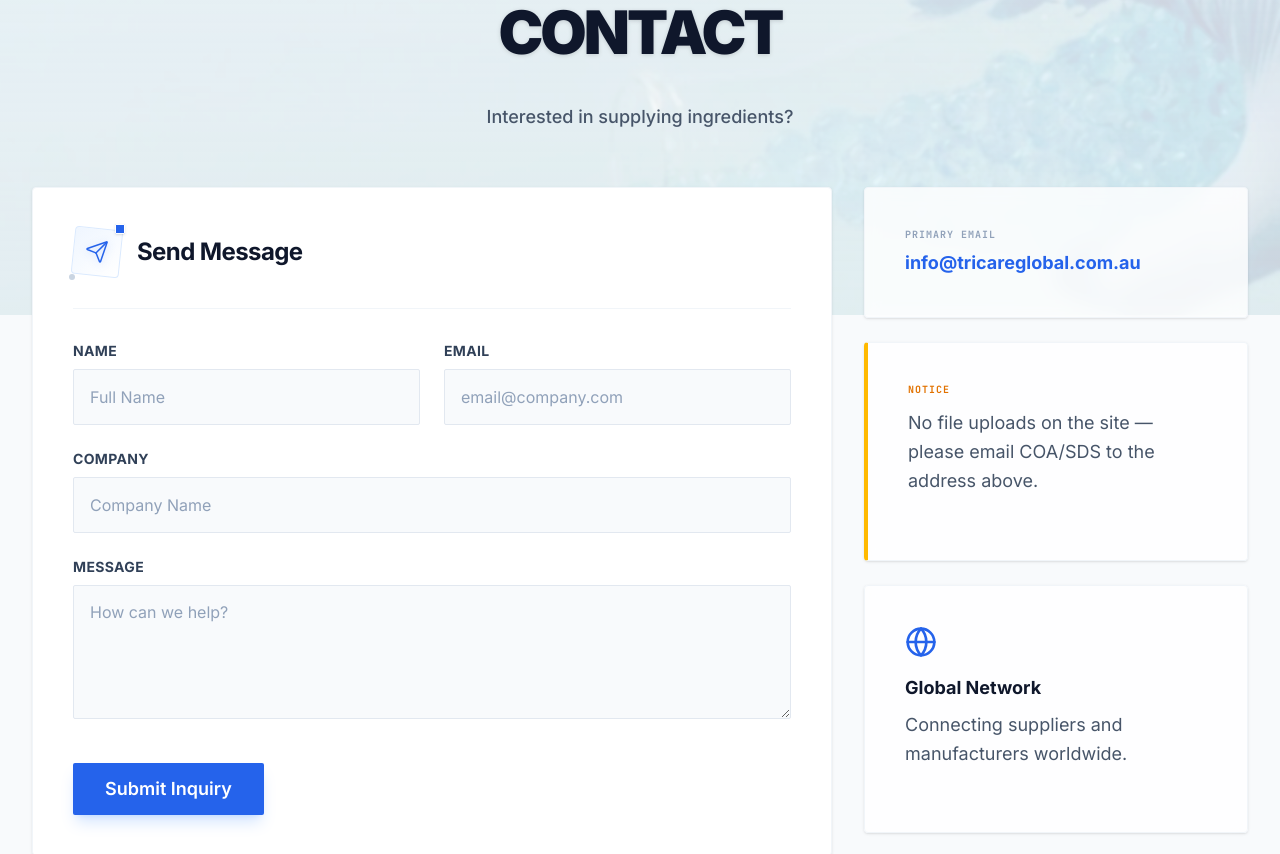
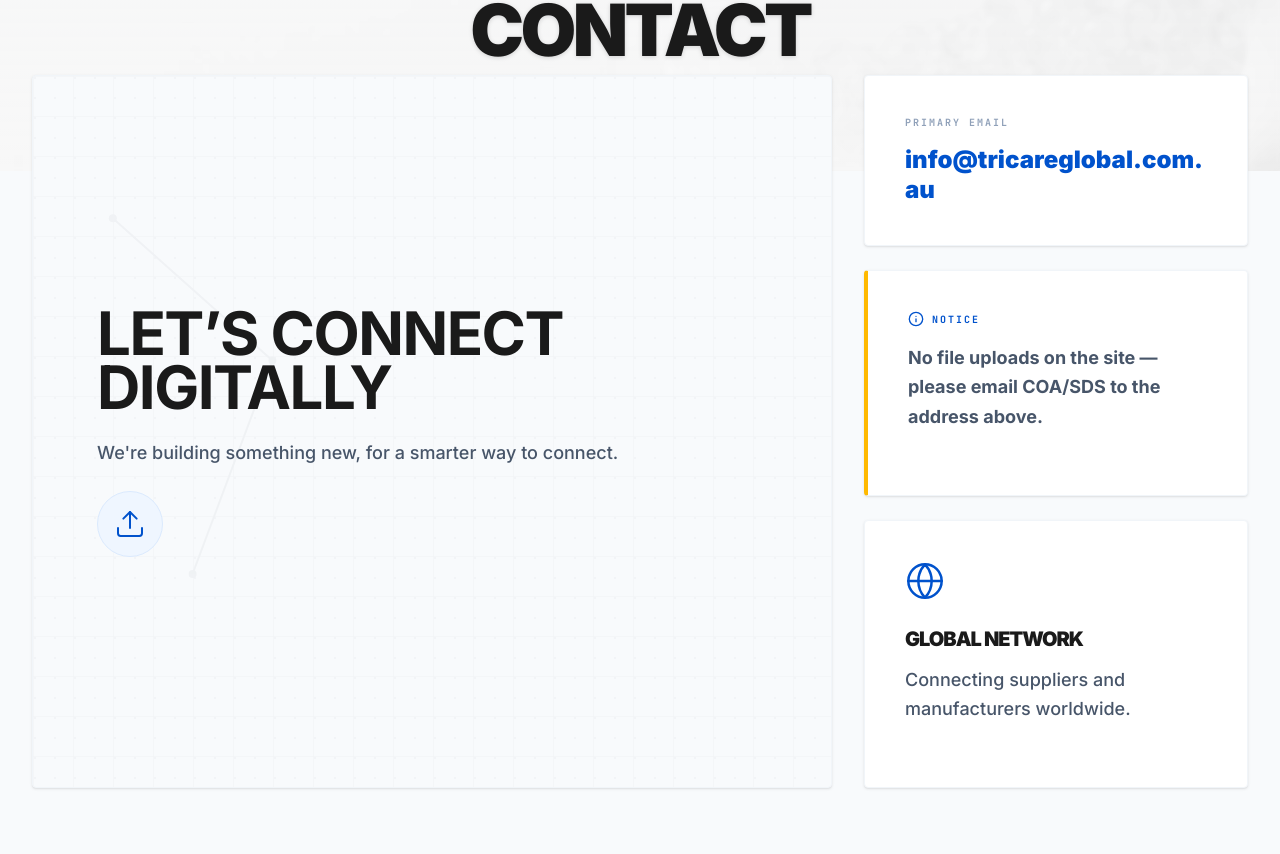
Before and after one commit to Dav010913/tricare-official, a Next.js app: page /contact in a window 1280 px wide. Shown: the part 269-1123 px from the top of the page. Built offline with nearby package versions, Linux system fonts and the light colour scheme.

Commit message:
Refactor: remove contact form, redesign contact page as visual-only, and cleanup dependencies

```diff
--- a/package.json
+++ b/package.json
@@ -17,13 +17,11 @@
   "devDependencies": {
     "@tailwindcss/postcss": "^4",
     "@types/node": "^20",
-    "@types/nodemailer": "^7.0.9",
     "@types/react": "^19",
     "@types/react-dom": "^19",
     "babel-plugin-react-compiler": "1.0.0",
     "eslint": "^9",
     "eslint-config-next": "16.1.6",
-    "nodemailer": "^8.0.1",
     "tailwindcss": "^4",
     "typescript": "^5"
   }
--- a/src/app/contact/page.tsx
+++ b/src/app/contact/page.tsx
@@ -1,178 +1,116 @@
 "use client";
 
-import { useState } from 'react';
-import { Mail, Info, Globe, Send, Loader2, CheckCircle2 } from 'lucide-react';
-import { TechIcon } from '@/components/TechIcon';
+import { Info, Globe, Upload } from 'lucide-react';
 import content from '@/data/content.json';
 
 export default function Contact() {
     const { contact } = content.pages;
     const { contactEmail } = content.siteConfig;
 
-    // 状态管理：idle | sending | success | error
-    const [status, setStatus] = useState<'idle' | 'sending' | 'success' | 'error'>('idle');
-
-    const handleSubmit = async (e: React.FormEvent<HTMLFormElement>) => {
-        e.preventDefault();
-        setStatus('sending');
-
-        const form = e.currentTarget;
-        const formData = new FormData(form);
-        const data = Object.fromEntries(formData.entries());
-
-        try {
-            const response = await fetch("/api/contact", {
-                method: "POST",
-                headers: { "Content-Type": "application/json" },
-                body: JSON.stringify(data),
-            });
-
-            if (response.ok) {
-                setStatus('success');
-                form.reset();
-            } else {
-                throw new Error('Failed to send message');
-            }
-        } catch (error) {
-            console.error("Submission error:", error);
-            setStatus('error');
-        }
-    };
-
     return (
-        <div className="flex flex-col gap-0 bg-slate-50">
+        <div className="flex flex-col gap-0 bg-slate-50 min-h-screen">
             {/* Hero Section */}
-            <section className="relative min-h-[60vh] flex items-center justify-center overflow-hidden">
+            <section className="relative min-h-[45vh] flex items-center justify-center overflow-hidden bg-white">
                 <div className="absolute inset-0 z-0">
                     <img
                         src="/hero-bg.png"
                         alt="Laboratory Background"
-                        className="w-full h-full object-cover opacity-20"
+                        className="w-full h-full object-cover opacity-15 grayscale"
                     />
-                    <div className="absolute inset-0 bg-white/10 backdrop-blur-[1px]" />
-                    <div className="absolute inset-0 bg-gradient-to-b from-blue-50/20 to-transparent" />
+                    <div className="absolute inset-0 bg-white/40 backdrop-blur-[2px]" />
+                    <div className="absolute inset-0 bg-gradient-to-b from-blue-50/10 to-transparent" />
                 </div>
 
-                <div className="container relative z-10 pt-24 pb-24 md:pt-32 md:pb-40">
+                <div className="container relative z-10 pt-32 pb-20">
                     <div className="max-w-3xl mx-auto text-center">
                         <div className="inline-flex items-center gap-3 mb-8">
                             <div className="h-[1px] w-12 bg-slate-300"></div>
-                            <span className="font-mono text-xs font-bold text-slate-500 tracking-[0.2em] uppercase">
+                            <span className="font-mono text-[10px] font-bold text-slate-400 tracking-[0.3em] uppercase">
                                 04 // COMMUNICATIONS
                             </span>
                             <div className="h-[1px] w-12 bg-slate-300"></div>
                         </div>
 
-                        <h1 className="text-3xl sm:text-4xl md:text-6xl font-black text-slate-900 tracking-tighter uppercase mb-8 drop-shadow-sm leading-tight">
-                            Contact
+                        <h1 className="text-4xl md:text-7xl font-black text-[#1A1A1A] tracking-tighter uppercase mb-6 drop-shadow-sm leading-none">
+                            CONTACT
                         </h1>
-
-                        <p className="text-lg md:text-xl text-slate-600 leading-relaxed font-medium">
-                            {contact.header}
-                        </p>
                     </div>
                 </div>
             </section>
 
             {/* Main Content */}
-            <section className="relative z-20 -mt-16 md:-mt-32 pb-24">
+            <section className="relative z-20 -mt-12 md:-mt-24 pb-24">
                 <div className="container">
-                    <div className="grid grid-cols-1 lg:grid-cols-3 gap-8 items-start">
-                        {/* Form Section */}
-                        <div className="lg:col-span-2 p-6 md:p-10 rounded-sm bg-white border border-slate-100 shadow-sm">
-                            <div className="flex items-center gap-4 mb-8 border-b border-slate-100 pb-8">
-                                <TechIcon icon={Send} className="w-10 h-10" />
-                                <h2 className="text-2xl font-bold text-slate-900 m-0">Send Message</h2>
+                    <div className="grid grid-cols-1 lg:grid-cols-12 gap-8 items-stretch">
+
+                        {/* Left Hero Card: LET'S CONNECT DIGITALLY */}
+                        <div className="lg:col-span-8 relative overflow-hidden rounded-sm bg-[#F8FAFC] border border-slate-100 shadow-sm flex flex-col justify-center p-8 md:p-16 min-h-[400px]">
+                            {/* Geometric/Molecular Background Pattern */}
+                            <div className="absolute inset-0 z-0 opacity-[0.03] pointer-events-none">
+                                <svg width="100%" height="100%" xmlns="http://www.w3.org/2000/svg">
+                                    <defs>
+                                        <pattern id="grid" width="40" height="40" patternUnits="userSpaceOnUse">
+                                            <path d="M 40 0 L 0 0 0 40" fill="none" stroke="currentColor" strokeWidth="1" />
+                                        </pattern>
+                                        <pattern id="dots" width="20" height="20" patternUnits="userSpaceOnUse">
+                                            <circle cx="2" cy="2" r="1" fill="currentColor" />
+                                        </pattern>
+                                    </defs>
+                                    <rect width="100%" height="100%" fill="url(#grid)" />
+                                    <rect width="100%" height="100%" fill="url(#dots)" />
+                                    {/* Molecular lines */}
+                                    <line x1="10%" y1="20%" x2="30%" y2="40%" stroke="currentColor" strokeWidth="2" />
+                                    <line x1="30%" y1="40%" x2="20%" y2="70%" stroke="currentColor" strokeWidth="2" />
+                                    <circle cx="10%" cy="20%" r="4" fill="currentColor" />
+                                    <circle cx="30%" cy="40%" r="4" fill="currentColor" />
+                                    <circle cx="20%" cy="70%" r="4" fill="currentColor" />
+                                </svg>
                             </div>
 
-                            {status === 'success' ? (
-                                <div className="py-12 text-center animate-in fade-in zoom-in duration-300">
-                                    <CheckCircle2 className="w-16 h-16 text-green-500 mx-auto mb-4" />
-                                    <h3 className="text-2xl font-bold text-slate-900 mb-2">Message Sent!</h3>
-                                    <p className="text-slate-600 mb-6">Thank you for reaching out. We will get back to you shortly.</p>
-                                    <button
-                                        onClick={() => setStatus('idle')}
-                                        className="text-blue-600 font-bold hover:underline"
-                                    >
-                                        Send another message
-                                    </button>
+                            <div className="relative z-10 max-w-xl">
+                                <h2 className="text-4xl md:text-6xl font-black text-[#1A1A1A] tracking-tighter uppercase leading-[0.9] mb-6">
+                                    LET’S CONNECT <br /> DIGITALLY
+                                </h2>
+                                <p className="text-lg md:text-xl text-slate-500 font-medium leading-relaxed mb-10">
+                                    We&apos;re building something new, for a smarter way to connect.
+                                </p>
+                                <div className="inline-flex p-4 rounded-full bg-blue-50 border border-blue-100">
+                                    <Upload className="w-8 h-8 text-[#0052CC]" strokeWidth={1.5} />
                                 </div>
-                            ) : (
-                                <form
-                                    name="contact"
-                                    onSubmit={handleSubmit}
-                                    className="space-y-6"
-                                >
-
-                                    <div className="grid grid-cols-1 md:grid-cols-2 gap-6">
-                                        <div>
-                                            <label className="block text-sm font-bold text-slate-700 uppercase tracking-wide mb-2">Name</label>
-                                            <input type="text" name="name" required placeholder="Full Name" className="w-full h-12 md:h-14 p-3 md:px-4 bg-slate-50 border border-slate-200 rounded-[2px] focus:border-[#2563eb] outline-none transition-colors text-slate-600 placeholder:text-slate-400" />
-                                        </div>
-                                        <div>
-                                            <label className="block text-sm font-bold text-slate-700 uppercase tracking-wide mb-2">Email</label>
-                                            <input type="email" name="email" required placeholder="email@company.com" className="w-full h-12 md:h-14 p-3 md:px-4 bg-slate-50 border border-slate-200 rounded-[2px] focus:border-[#2563eb] outline-none transition-colors text-slate-600 placeholder:text-slate-400" />
-                                        </div>
-                                    </div>
-
-                                    <div>
-                                        <label className="block text-sm font-bold text-slate-700 uppercase tracking-wide mb-2">Company</label>
-                                        <input type="text" name="company" placeholder="Company Name" className="w-full h-12 md:h-14 p-3 md:px-4 bg-slate-50 border border-slate-200 rounded-[2px] focus:border-[#2563eb] outline-none transition-colors text-slate-600 placeholder:text-slate-400" />
-                                    </div>
-
-                                    <div>
-                                        <label className="block text-sm font-bold text-slate-700 uppercase tracking-wide mb-2">Message</label>
-                                        <textarea name="message" required rows={5} placeholder="How can we help?" className="w-full p-3 md:p-4 bg-slate-50 border border-slate-200 rounded-[2px] focus:border-[#2563eb] outline-none transition-colors text-slate-600 placeholder:text-slate-400"></textarea>
-                                    </div>
-
-                                    {status === 'error' && (
-                                        <p className="text-red-500 text-sm font-bold">Something went wrong. Please try again or email us directly.</p>
-                                    )}
-
-                                    <div className="pt-4">
-                                        <button
-                                            type="submit"
-                                            disabled={status === 'sending'}
-                                            className="btn-primary w-full md:w-auto text-lg px-10 py-4 rounded-sm shadow-lg shadow-blue-500/20 disabled:opacity-70 flex items-center justify-center gap-2"
-                                        >
-                                            {status === 'sending' ? (
-                                                <>
-                                                    <Loader2 className="w-5 h-5 animate-spin" />
-                                                    Sending...
-                                                </>
-                                            ) : (
-                                                'Submit Inquiry'
-                                            )}
-                                        </button>
-                                    </div>
-                                </form>
-                            )}
+                            </div>
                         </div>
 
-                        {/* Info Cards */}
-                        <div className="flex flex-col gap-6">
-                            <div className="p-6 md:p-10 rounded-sm bg-white/80 backdrop-blur-sm border border-slate-100 shadow-sm hover:shadow-md transition-all">
-                                <span className="text-[10px] font-mono font-bold tracking-widest uppercase block mb-2 text-slate-400">Primary Email</span>
-                                <a href={`mailto:${contactEmail}`} className="text-lg font-bold text-[#2563eb] break-all hover:underline">
+                        {/* Right Info Cards */}
+                        <div className="lg:col-span-4 flex flex-col gap-6">
+                            {/* Email Card */}
+                            <div className="p-8 md:p-10 rounded-sm bg-white border border-slate-100 shadow-sm flex flex-col justify-center">
+                                <span className="text-[10px] font-mono font-bold tracking-[0.2em] uppercase block mb-4 text-slate-400">Primary Email</span>
+                                <a href={`mailto:${contactEmail}`} className="text-xl md:text-2xl font-black text-[#0052CC] break-all hover:underline leading-tight">
                                     {contactEmail}
                                 </a>
                             </div>
 
-                            <div className="p-6 md:p-10 rounded-sm bg-white/80 backdrop-blur-sm border border-slate-100 shadow-sm border-l-4 border-l-amber-400 hover:shadow-md transition-all">
-                                <span className="text-[10px] font-mono font-bold tracking-widest uppercase text-amber-600 block mb-3">Notice</span>
-                                <p className="text-slate-600 text-base m-0 leading-relaxed">
-                                    {contact.note}
+                            {/* Notice Card */}
+                            <div className="p-8 md:p-10 rounded-sm bg-white border border-slate-100 shadow-sm border-l-4 border-l-amber-400 flex flex-col justify-center">
+                                <div className="flex items-center gap-2 mb-4">
+                                    <Info className="w-4 h-4 text-[#0052CC]" />
+                                    <span className="text-[10px] font-mono font-bold tracking-[0.2em] uppercase text-[#0052CC]">Notice</span>
+                                </div>
+                                <p className="text-[#1A1A1A] text-lg font-bold m-0 leading-tight">
+                                    No file uploads on the site — please email COA/SDS to the address above.
                                 </p>
                             </div>
 
-                            <div className="p-6 md:p-10 rounded-sm bg-white/80 backdrop-blur-sm border border-slate-100 shadow-sm hover:shadow-md transition-all">
-                                <Globe className="w-8 h-8 text-[#2563eb] mb-4" />
-                                <h3 className="text-lg font-bold text-slate-900 mb-2">Global Network</h3>
-                                <p className="text-slate-600 text-sm m-0 leading-relaxed">
+                            {/* Global Network Card */}
+                            <div className="p-8 md:p-10 rounded-sm bg-white border border-slate-100 shadow-sm flex flex-col justify-center">
+                                <Globe className="w-10 h-10 text-[#0052CC] mb-6" strokeWidth={1.5} />
+                                <h3 className="text-xl font-black text-[#1A1A1A] uppercase tracking-tighter mb-3">Global Network</h3>
+                                <p className="text-slate-500 text-base font-medium m-0 leading-relaxed">
                                     Connecting suppliers and manufacturers worldwide.
                                 </p>
                             </div>
                         </div>
+
                     </div>
                 </div>
             </section>
```
Also changed, not shown: src/app/api/contact/route.ts (deleted, +0 -68 lines), 1 other file (tests, documents, lock files or other folders).
